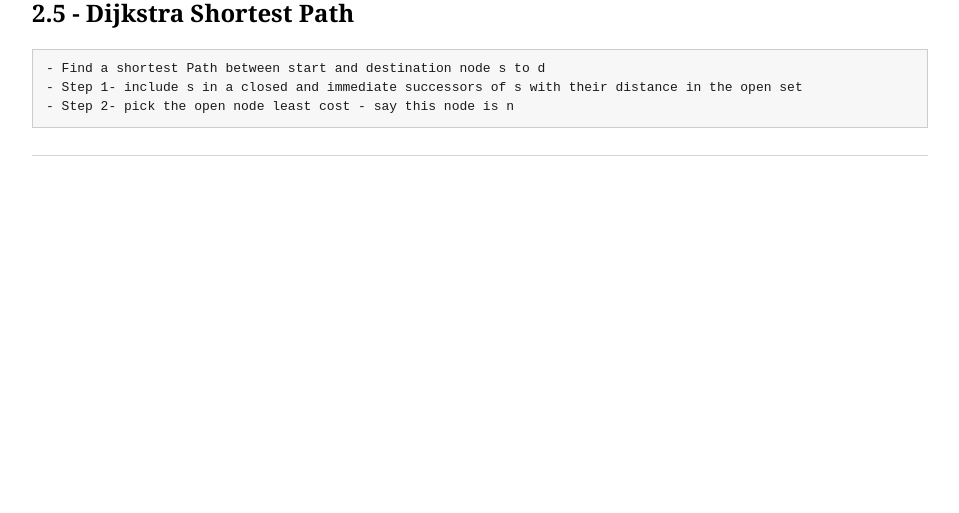
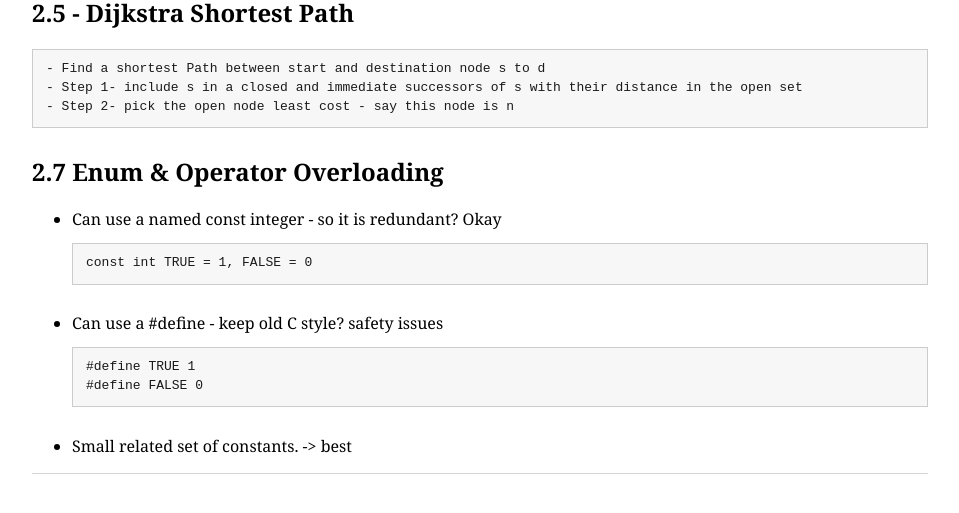
Before and after one commit to congdv/congdv.github.io, a Jekyll site: the page built from _posts/2017-07-31-[TIL]C++-for-c-programer-coursera.md, in a window 1280 px wide and 900 px high, scrolled down 1774 px, cut to the strip 366-879 px from the top of the window. Shown: the whole strip, without its empty margins (160-1119 px from the left). Built offline with Jekyll 4.4.1, drawn with Linux system fonts in a browser that asks for light colours; our own code applies the rules of GitHub Pages for plain Markdown files; Markdown is read by kramdown in place of the engine named in the settings; before the commit the page ends 2356 px from its top, so only the background shows below that.

Commit message:
Update 2017-07-31-[TIL]C++-for-c-programer-coursera.md

````diff
--- a/_posts/2017-07-31-[TIL]C++-for-c-programer-coursera.md
+++ b/_posts/2017-07-31-[TIL]C++-for-c-programer-coursera.md
@@ -60,3 +60,15 @@ inline void swap(T &d,T &s){
 - Step 1- include s in a closed and immediate successors of s with their distance in the open set
 - Step 2- pick the open node least cost - say this node is n
 ```
+
+## 2.7 Enum & Operator Overloading
+- Can use a named const integer - so it is redundant? Okay
+```
+const int TRUE = 1, FALSE = 0
+```
+- Can use a #define - keep old C style? safety issues
+```
+#define TRUE 1
+#define FALSE 0
+```
+- Small related set of constants. -> best
````
